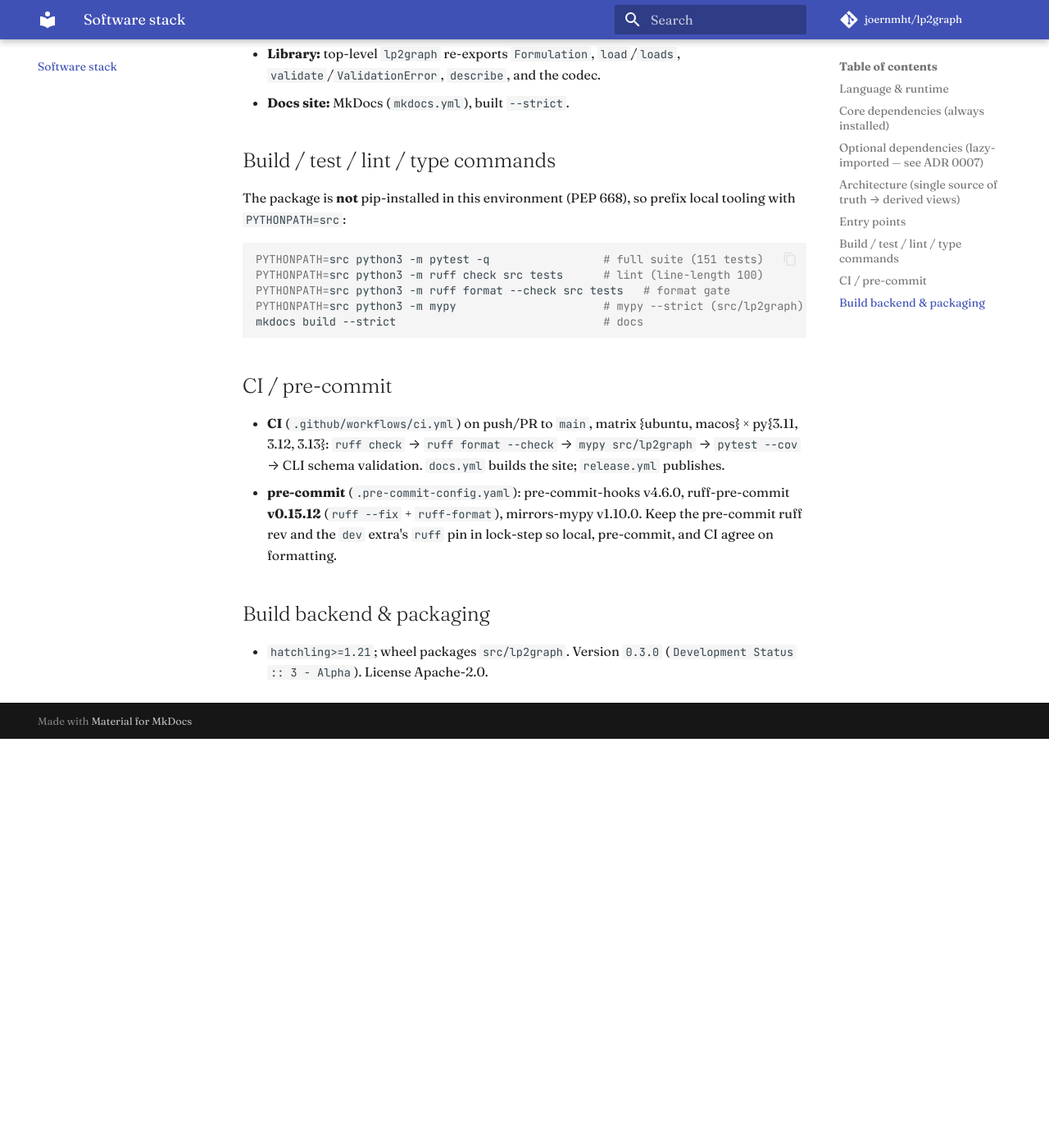
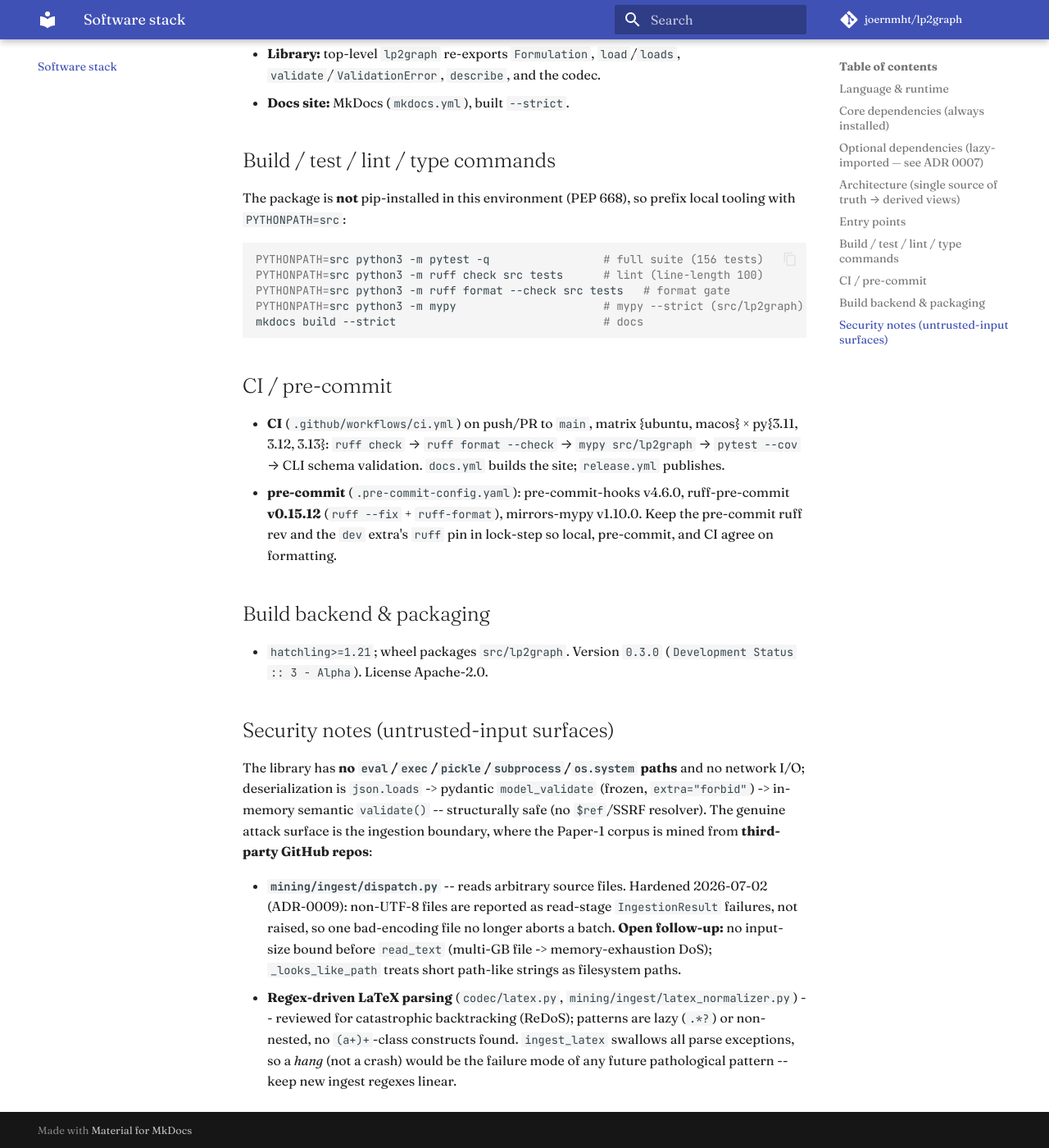
Before and after one commit to joernmht/lp2graph, an MkDocs documentation site: the page built from docs/STACK.md, in a window 1280 px wide and 1400 px high, scrolled down 2116 px. Shown: the whole window at 82% size. Built offline with MkDocs 1.6.1 and Material for MkDocs 9.7.7, drawn with Linux system fonts in a browser that asks for light colours; comment, search, counter and statistics services are not loaded; before the commit the page ends 3017 px from its top, so only the background shows below that.

Commit message:
harden M1 ingest against non-UTF-8 source files (ADR-0009)
Path.read_text raises UnicodeDecodeError (a ValueError, not OSError) on
non-UTF-8 third-party corpus files, escaping _resolve's OSError handler and
aborting the whole batch ingest. Add an explicit UnicodeDecodeError arm that
reports a read-stage IngestionResult failure, upholding the M1 'never an
exception, never silently drop' invariant. Add regression test, security
notes in STACK.md, and ADR-0009. Also strip a stray </content> artifact from
STACK.md.

Co-Authored-By: Claude Opus 4.8 (1M context) <noreply@anthropic.com>

````diff
--- a/docs/STACK.md
+++ b/docs/STACK.md
@@ -73,7 +73,7 @@ The package is **not** pip-installed in this environment (PEP 668), so prefix
 local tooling with `PYTHONPATH=src`:
 
 ```bash
-PYTHONPATH=src python3 -m pytest -q                 # full suite (151 tests)
+PYTHONPATH=src python3 -m pytest -q                 # full suite (156 tests)
 PYTHONPATH=src python3 -m ruff check src tests      # lint (line-length 100)
 PYTHONPATH=src python3 -m ruff format --check src tests   # format gate
 PYTHONPATH=src python3 -m mypy                      # mypy --strict (src/lp2graph)
@@ -95,4 +95,24 @@ mkdocs build --strict                               # docs
 
 - `hatchling>=1.21`; wheel packages `src/lp2graph`. Version `0.3.0`
   (`Development Status :: 3 - Alpha`). License Apache-2.0.
-</content>
+
+## Security notes (untrusted-input surfaces)
+
+The library has **no `eval`/`exec`/`pickle`/`subprocess`/`os.system` paths** and
+no network I/O; deserialization is `json.loads` -> pydantic `model_validate`
+(frozen, `extra="forbid"`) -> in-memory semantic `validate()` -- structurally
+safe (no `$ref`/SSRF resolver). The genuine attack surface is the ingestion
+boundary, where the Paper-1 corpus is mined from **third-party GitHub repos**:
+
+- **`mining/ingest/dispatch.py`** -- reads arbitrary source files. Hardened
+  2026-07-02 (ADR-0009): non-UTF-8 files are reported as read-stage
+  `IngestionResult` failures, not raised, so one bad-encoding file no longer
+  aborts a batch. **Open follow-up:** no input-size bound before `read_text`
+  (multi-GB file -> memory-exhaustion DoS); `_looks_like_path` treats short
+  path-like strings as filesystem paths.
+- **Regex-driven LaTeX parsing** (`codec/latex.py`,
+  `mining/ingest/latex_normalizer.py`) -- reviewed for catastrophic backtracking
+  (ReDoS); patterns are lazy (`.*?`) or non-nested, no `(a+)+`-class constructs
+  found. `ingest_latex` swallows all parse exceptions, so a *hang* (not a crash)
+  would be the failure mode of any future pathological pattern -- keep new
+  ingest regexes linear.
````
Also changed, not shown: docs/adr/0009-ingest-untrusted-input-hardening.md (added, +71 -0 lines), 2 other files.
